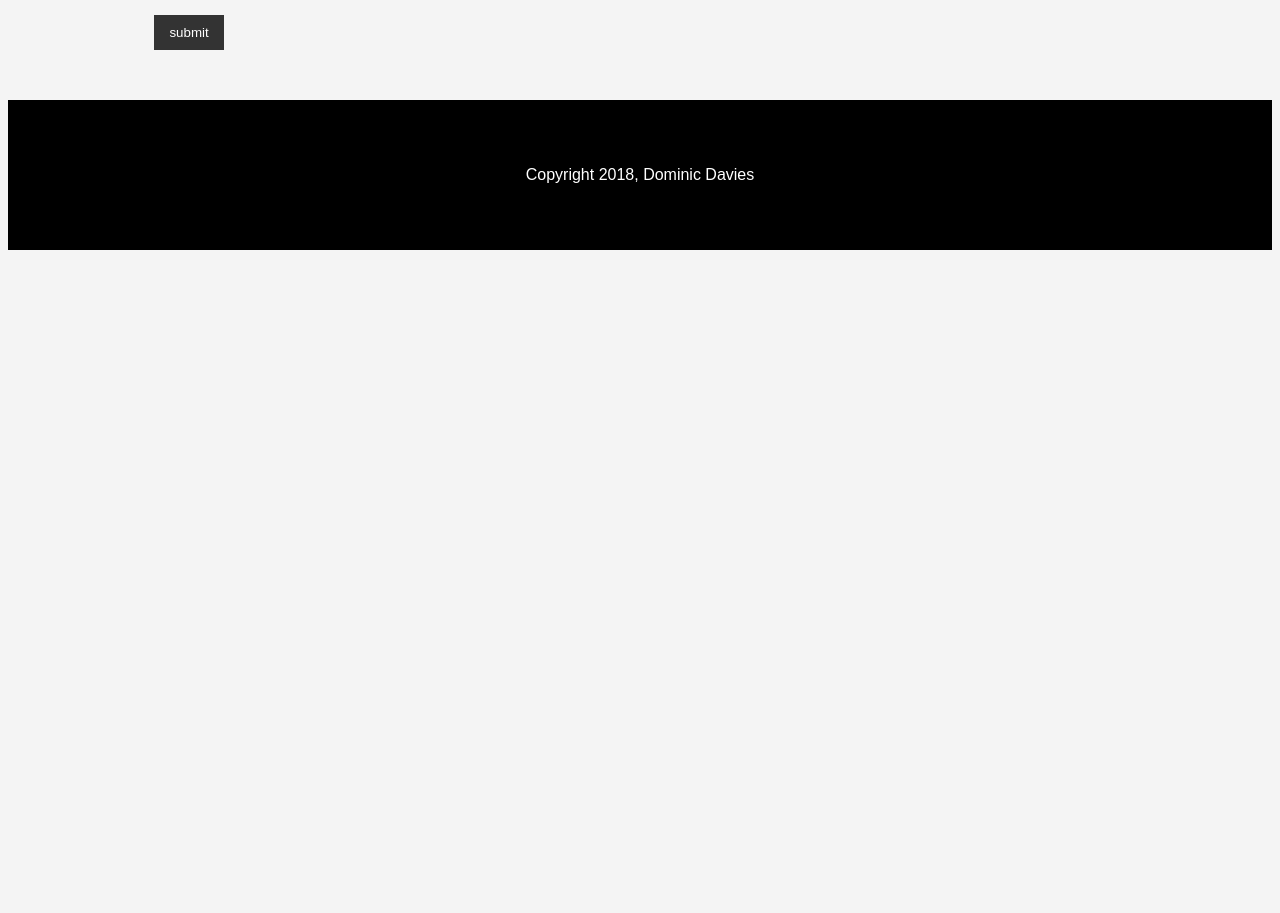
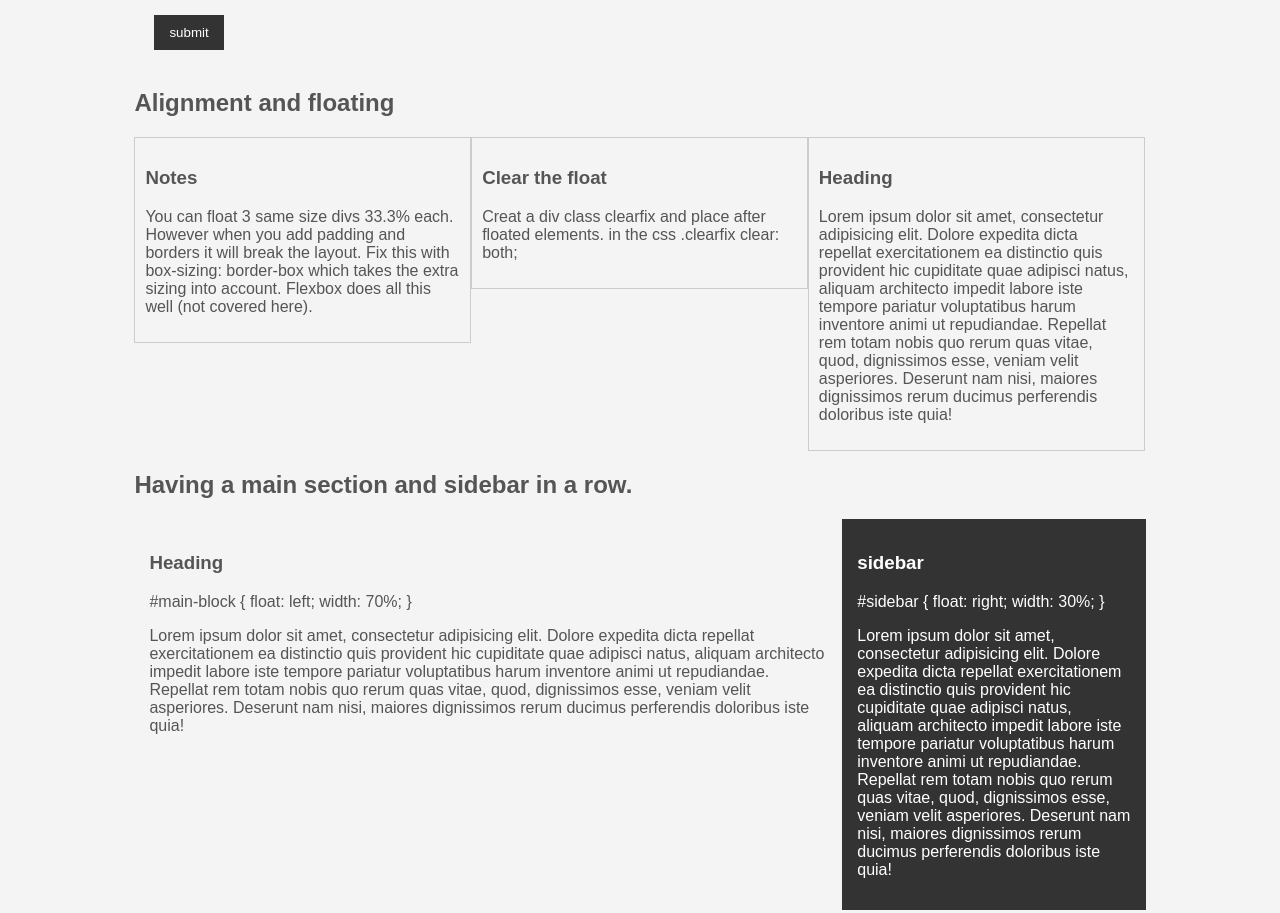
Before and after one commit to dominic-davies/css-crash, a plain HTML site: page csscheatsheet/index.html in a window 1280 px wide. Shown: the part 1053-1966 px from the top of the page. Before the commit the page ends 1311 px from the top, so only its background shows below. Drawn offline with Linux system fonts and the light colour scheme.

Commit message:
floats and clear section notes

```diff
--- a/csscheatsheet/css/style.css
+++ b/csscheatsheet/css/style.css
@@ -2,6 +2,10 @@
   margin: 0;
   padding: 0;
 } */
+
+.clearfix {
+  clear: both;
+}
 
 body {
   background-color: #f4f4f4;
@@ -112,3 +116,29 @@ a:visited {
   background-color: red;
   color: #fff;
 }
+
+/* Float Section */
+
+.block {
+  float: left;
+  width: 33.3%;
+  border: 1px solid #ccc;
+  padding: 10px;
+  box-sizing: border-box;
+}
+
+#main-block {
+  box-sizing: border-box;
+  padding: 15px;
+  float: left;
+  width: 70%;
+}
+
+#sidebar {
+  background-color: #333;
+  box-sizing: border-box;
+  color: #fff;
+  float: right;
+  padding: 15px;
+  width: 30%;
+}
--- a/csscheatsheet/index.html
+++ b/csscheatsheet/index.html
@@ -72,6 +72,64 @@
         <br />
         <input class="button" type="submit" name="submit" value="submit" />
       </form>
+      <h2>Alignment and floating</h2>
+      <div class="block">
+        <h3>Notes</h3>
+        <p>
+          You can float 3 same size divs 33.3% each. However when you add
+          padding and borders it will break the layout. Fix this with
+          box-sizing: border-box which takes the extra sizing into account.
+          Flexbox does all this well (not covered here).
+        </p>
+      </div>
+      <div class="block">
+        <h3>Clear the float</h3>
+        <p>
+          Creat a div class clearfix and place after floated elements. in the
+          css .clearfix clear: both;
+        </p>
+      </div>
+      <div class="block">
+        <h3>Heading</h3>
+        <p>
+          Lorem ipsum dolor sit amet, consectetur adipisicing elit. Dolore
+          expedita dicta repellat exercitationem ea distinctio quis provident
+          hic cupiditate quae adipisci natus, aliquam architecto impedit labore
+          iste tempore pariatur voluptatibus harum inventore animi ut
+          repudiandae. Repellat rem totam nobis quo rerum quas vitae, quod,
+          dignissimos esse, veniam velit asperiores. Deserunt nam nisi, maiores
+          dignissimos rerum ducimus perferendis doloribus iste quia!
+        </p>
+      </div>
+      <div class="clearfix"></div>
+      <h2>Having a main section and sidebar in a row.</h2>
+      <div id="main-block">
+        <h3>Heading</h3>
+        <p>#main-block { float: left; width: 70%; }</p>
+        <p>
+          Lorem ipsum dolor sit amet, consectetur adipisicing elit. Dolore
+          expedita dicta repellat exercitationem ea distinctio quis provident
+          hic cupiditate quae adipisci natus, aliquam architecto impedit labore
+          iste tempore pariatur voluptatibus harum inventore animi ut
+          repudiandae. Repellat rem totam nobis quo rerum quas vitae, quod,
+          dignissimos esse, veniam velit asperiores. Deserunt nam nisi, maiores
+          dignissimos rerum ducimus perferendis doloribus iste quia!
+        </p>
+      </div>
+      <div id="sidebar">
+        <h3>sidebar</h3>
+        <p>#sidebar { float: right; width: 30%; }</p>
+        <p>
+          Lorem ipsum dolor sit amet, consectetur adipisicing elit. Dolore
+          expedita dicta repellat exercitationem ea distinctio quis provident
+          hic cupiditate quae adipisci natus, aliquam architecto impedit labore
+          iste tempore pariatur voluptatibus harum inventore animi ut
+          repudiandae. Repellat rem totam nobis quo rerum quas vitae, quod,
+          dignissimos esse, veniam velit asperiores. Deserunt nam nisi, maiores
+          dignissimos rerum ducimus perferendis doloribus iste quia!
+        </p>
+      </div>
+      <div class="clearfix"></div>
     </div>
     <footer><p>Copyright 2018, Dominic Davies</p></footer>
   </body>
```
